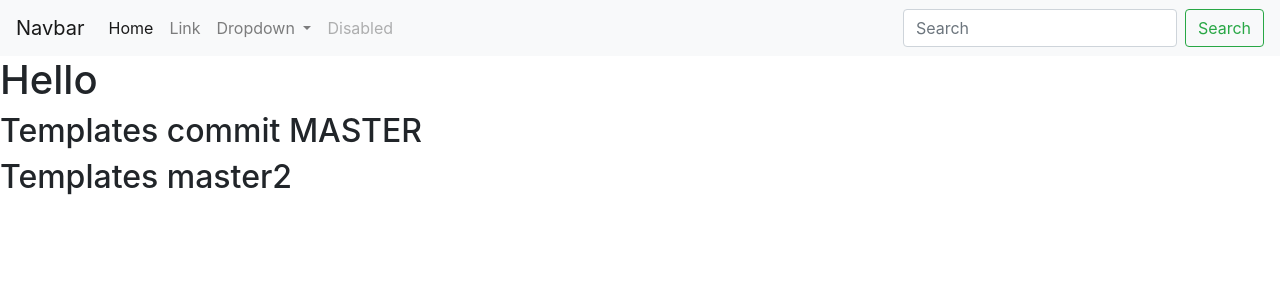
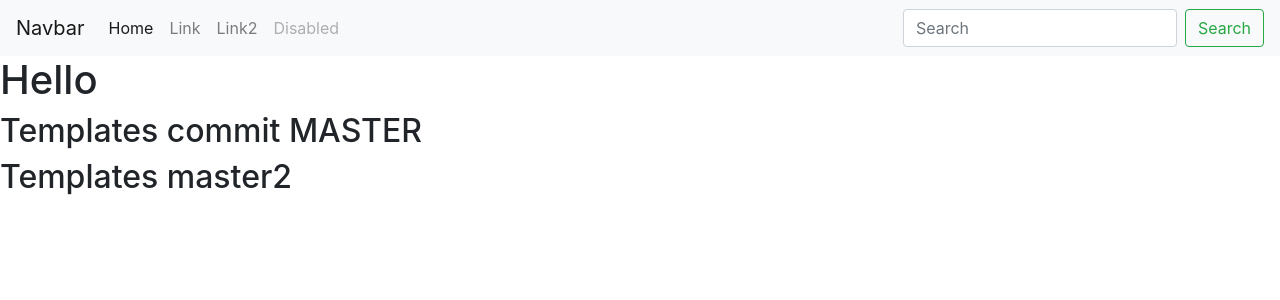
Before and after one commit to ivan-vb/Flask_first_project, a Python web app: template templates/index.html in a window 1280 px wide. Shown: the top 300 px of the page. Run offline with Jinja, Linux system fonts and the light colour scheme; the template is opened without the code that fills it, so the values that code supplies are empty; some libraries are stand-ins or nearby versions.

Commit message:
Commit pycharm

```diff
--- a/templates/index.html
+++ b/templates/index.html
@@ -21,15 +21,7 @@
         <a class="nav-link" href="#">Link</a>
       </li>
       <li class="nav-item dropdown">
-        <a class="nav-link dropdown-toggle" href="#" id="navbarDropdown" role="button" data-toggle="dropdown" aria-haspopup="true" aria-expanded="false">
-          Dropdown
-        </a>
-        <div class="dropdown-menu" aria-labelledby="navbarDropdown">
-          <a class="dropdown-item" href="#">Action</a>
-          <a class="dropdown-item" href="#">Another action</a>
-          <div class="dropdown-divider"></div>
-          <a class="dropdown-item" href="#">Something else here</a>
-        </div>
+        <a class="nav-link" href="#">Link2</a>
       </li>
       <li class="nav-item">
         <a class="nav-link disabled" href="#" tabindex="-1" aria-disabled="true">Disabled</a>
```
